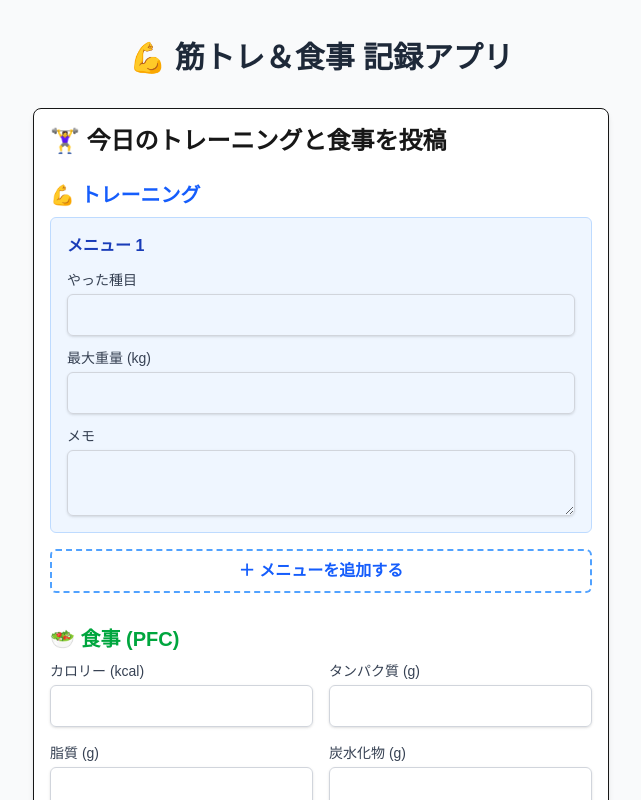
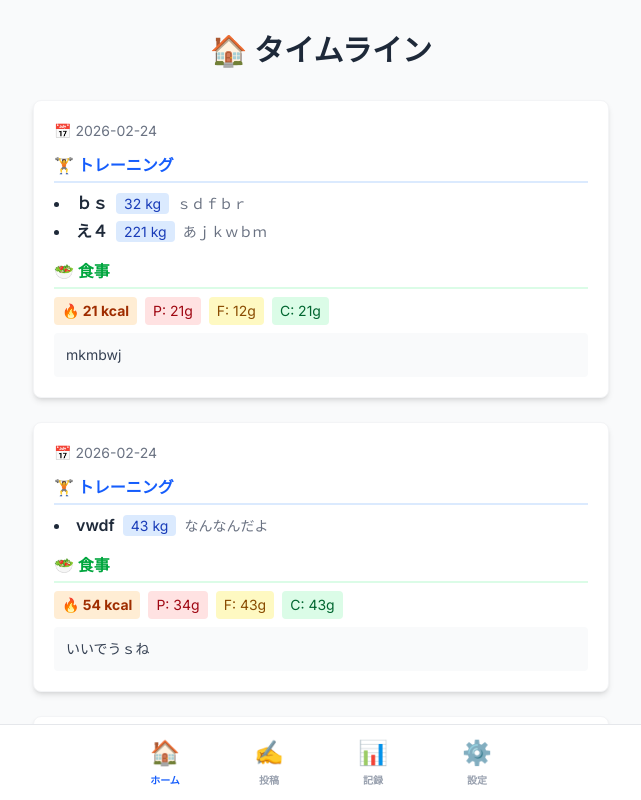
Before and after one commit to aoki098/simple-muscle-sns, a Next.js app: page / in a window 1280 px wide. Shown: the top 800 px of the page, without its empty margins (319-960 px from the left). Built offline with nearby package versions, Linux system fonts and the light colour scheme.

Commit message:
画面下のメニューバーを追加し、4つの画面（SNS、投稿、記録、設定）を作成

```diff
--- a/app/layout.tsx
+++ b/app/layout.tsx
@@ -1,21 +1,15 @@
-// 外枠のレイアウト
 import type { Metadata } from "next";
-import { Geist, Geist_Mono } from "next/font/google";
+import { Inter } from "next/font/google";
 import "./globals.css";
 
-const geistSans = Geist({
-  variable: "--font-geist-sans",
-  subsets: ["latin"],
-});
+// 👇 さっき作ったメニューバーをインポート
+import BottomNav from "@/components/BottomNav";
 
-const geistMono = Geist_Mono({
-  variable: "--font-geist-mono",
-  subsets: ["latin"],
-});
+const inter = Inter({ subsets: ["latin"] });
 
 export const metadata: Metadata = {
-  title: "筋トレSNS",    //SNSでシェアしたときの名前になる
-  description: "Generated by create next app",
+  title: "筋トレ記録アプリ",
+  description: "日々のトレーニングとPFCを記録しよう",
 };
 
 export default function RootLayout({
@@ -24,11 +18,18 @@ export default function RootLayout({
   children: React.ReactNode;
 }>) {
   return (
-    <html lang="en">
-      <body
-        className={`${geistSans.variable} ${geistMono.variable} antialiased`}
-      >
+    <html lang="ja">
+      {/* 👇 pb-20 (padding-bottom) を追加するのが超重要！
+        これがないと、画面の一番下のコンテンツがメニューバーに隠れてしまいます。
+      */}
+      <body className={`${inter.className} bg-gray-50 pb-20`}>
+
+        {/* ここに各ページの中身（ホームや投稿画面など）が入る */}
         {children}
+
+        {/* 👇 画面の一番下にメニューバーを配置！ */}
+        <BottomNav />
+
       </body>
     </html>
   );
--- a/app/page.tsx
+++ b/app/page.tsx
@@ -1,37 +1,18 @@
 "use client";
 
-import { useState } from "react";
-import PostForm from "@/components/PostForm"; // パスは環境に合わせてください
-import PostList from "@/components/PostList"; // 先ほど作ったコンポーネント
+import PostList from "@/components/PostList";
 
 export default function Home() {
-  // タイムラインを更新するための「鍵（トリガー）」となるState
-  const [refreshKey, setRefreshKey] = useState(0);
-
-  // PostFormで投稿が完了したときに呼ばれる関数
-  const handlePostSuccess = () => {
-    // 鍵の数字を+1する。すると、PostListが「あっ、鍵が変わったから新しいデータを取りに行かなきゃ！」と反応します
-    setRefreshKey((prev) => prev + 1);
-  };
-
   return (
-    <main className="min-h-screen bg-gray-50 py-10 px-4">
-      <h1 className="text-3xl font-extrabold text-center mb-8 text-gray-800">
-        💪 筋トレ＆食事 記録アプリ
+    <main className="min-h-screen bg-gray-50 py-8 px-4">
+      <h1 className="text-3xl font-extrabold text-center mb-6 text-gray-800">
+        🏠 タイムライン
       </h1>
 
-      {/* 上半分：投稿フォーム */}
-      {/* 投稿が成功したら handlePostSuccess を実行してもらう */}
-      <PostForm onPostSuccess={handlePostSuccess} />
-
-      {/* 下半分：みんなのタイムライン */}
-      <div className="mt-16">
-        <h2 className="text-2xl font-bold text-center mb-6 text-gray-700">
-          📅 最近の記録
-        </h2>
-
-        {/* refreshKeyを渡すことで、再読み込みのタイミングを伝える */}
-        <PostList refreshKey={refreshKey} />
+      {/* フォームは消して、一覧だけにする */}
+      <div>
+        {/* 画面を切り替えるたびに新しく読み込まれるので、refreshKeyは一旦0でOKです */}
+        <PostList refreshKey={0} />
       </div>
     </main>
   );
--- /dev/null
+++ b/app/post/page.tsx
@@ -0,0 +1,26 @@
+"use client";
+
+import { useRouter } from "next/navigation";
+import PostForm from "@/components/PostForm";
+
+export default function PostPage() {
+  // 画面を移動するためのNext.jsの便利アイテム
+  const router = useRouter();
+
+  // 投稿が成功したときに実行される関数
+  const handlePostSuccess = () => {
+    // 成功したら、自動的にトップページ（/）に戻す！
+    router.push("/");
+  };
+
+  return (
+    <main className="min-h-screen bg-gray-50 py-8 px-4">
+      <h1 className="text-2xl font-bold text-center mb-6 text-gray-800">
+        ✍️ 新しく記録する
+      </h1>
+
+      {/* ここに、今まで作ってきたフォームを呼び出す */}
+      <PostForm onPostSuccess={handlePostSuccess} />
+    </main>
+  );
+}
--- /dev/null
+++ b/app/records/page.tsx
@@ -0,0 +1,17 @@
+export default function RecordsPage() {
+  return (
+    <main className="min-h-screen bg-gray-50 py-8 px-4">
+      <h1 className="text-2xl font-bold text-center mb-6 text-gray-800">
+        📊 自分の記録
+      </h1>
+
+      <div className="bg-white p-6 rounded-lg shadow-md text-center text-gray-500">
+        <p className="text-lg font-semibold mb-2">カレンダー＆グラフ機能</p>
+        <p>ここに、日々の体重の変化や、過去のトレーニング履歴がカレンダー形式で表示される予定です！</p>
+        <p className="mt-4 text-sm bg-gray-100 inline-block px-3 py-1 rounded-full">
+          （絶賛開発中...🛠️）
+        </p>
+      </div>
+    </main>
+  );
+}
--- /dev/null
+++ b/app/settings/page.tsx
@@ -0,0 +1,26 @@
+export default function SettingsPage() {
+  return (
+    <main className="min-h-screen bg-gray-50 py-8 px-4">
+      <h1 className="text-2xl font-bold text-center mb-6 text-gray-800">
+        ⚙️ 設定・プロフィール
+      </h1>
+
+      {/* 設定メニューのボタン一覧（今は見た目だけ） */}
+      <div className="bg-white p-6 rounded-lg shadow-md space-y-4">
+
+        <button className="w-full py-3 bg-purple-50 text-purple-700 font-bold rounded-md hover:bg-purple-100 border border-purple-200 transition">
+          🎨 プロフィールの色を変更
+        </button>
+
+        <button className="w-full py-3 bg-blue-50 text-blue-700 font-bold rounded-md hover:bg-blue-100 border border-blue-200 transition">
+          👤 アカウント情報
+        </button>
+
+        <button className="w-full py-3 bg-red-50 text-red-700 font-bold rounded-md hover:bg-red-100 border border-red-200 transition mt-8">
+          🚪 ログアウト
+        </button>
+
+      </div>
+    </main>
+  );
+}
--- /dev/null
+++ b/components/BottomNav.tsx
@@ -0,0 +1,44 @@
+"use client";
+
+import Link from "next/link";
+import { usePathname } from "next/navigation";
+
+export default function BottomNav() {
+  // 今どのURL（ページ）にいるかを取得する、Next.jsの便利機能
+  const pathname = usePathname();
+
+  // メニューのボタン一覧
+  const navItems = [
+    { name: "ホーム", path: "/", icon: "🏠" },
+    { name: "投稿", path: "/post", icon: "✍️" },
+    { name: "記録", path: "/records", icon: "📊" },
+    { name: "設定", path: "/settings", icon: "⚙️" },
+  ];
+
+  return (
+    // fixed bottom-0 で画面の一番下に固定！
+    <nav className="fixed bottom-0 w-full bg-white border-t border-gray-200 z-50 pb-safe">
+      <div className="max-w-md mx-auto px-4">
+        <div className="flex justify-between py-2">
+          {navItems.map((item) => {
+            // 今いるページとボタンの飛び先が同じなら、色を青くして「ここにいるよ」と伝える
+            const isActive = pathname === item.path;
+
+            return (
+              <Link
+                key={item.name}
+                href={item.path}
+                className={`flex flex-col items-center justify-center w-full py-1 space-y-1 transition-colors ${
+                  isActive ? "text-blue-600" : "text-gray-400 hover:text-gray-600"
+                }`}
+              >
+                <span className="text-2xl">{item.icon}</span>
+                <span className="text-[10px] font-bold">{item.name}</span>
+              </Link>
+            );
+          })}
+        </div>
+      </div>
+    </nav>
+  );
+}
--- a/components/PostList.tsx
+++ b/components/PostList.tsx
@@ -45,7 +45,7 @@ export default function PostList({ refreshKey }: { refreshKey: number }) {
               <li key={i} className="text-gray-800">
                 <span className="font-semibold">{ex.name}</span>
                 {ex.weight > 0 && <span className="ml-2 bg-blue-100 text-blue-800 px-2 py-0.5 rounded text-sm">{ex.weight} kg</span>}
-                {ex.details && <span className="ml-2 text-sm text-gray-500">({ex.details})</span>}
+                {ex.details && <span className="ml-2 text-sm text-gray-500">{ex.details}</span>}
               </li>
             ))}
           </ul>
--- a/data/posts.json
+++ b/data/posts.json
@@ -1,4 +1,45 @@
 [
+  {
+    "date": "2026-02-24",
+    "exercises": [
+      {
+        "name": "ｂｓ",
+        "weight": 32,
+        "details": "ｓｄｆｂｒ"
+      },
+      {
+        "name": "え４",
+        "weight": 221,
+        "details": "あｊｋｗｂｍ"
+      }
+    ],
+    "mealCalories": 21,
+    "mealProteinGrams": 21,
+    "mealFatGrams": 12,
+    "mealCarbsGrams": 21,
+    "mealDetails": "mkmbwj\n",
+    "id": 14,
+    "userName": "Guest User",
+    "likes": 0
+  },
+  {
+    "date": "2026-02-24",
+    "exercises": [
+      {
+        "name": "vwdf",
+        "weight": 43,
+        "details": "なんなんだよ"
+      }
+    ],
+    "mealCalories": 54,
+    "mealProteinGrams": 34,
+    "mealFatGrams": 43,
+    "mealCarbsGrams": 43,
+    "mealDetails": "いいでうｓね",
+    "id": 13,
+    "userName": "Guest User",
+    "likes": 0
+  },
   {
     "date": "2026-02-23",
     "exercises": [
```
